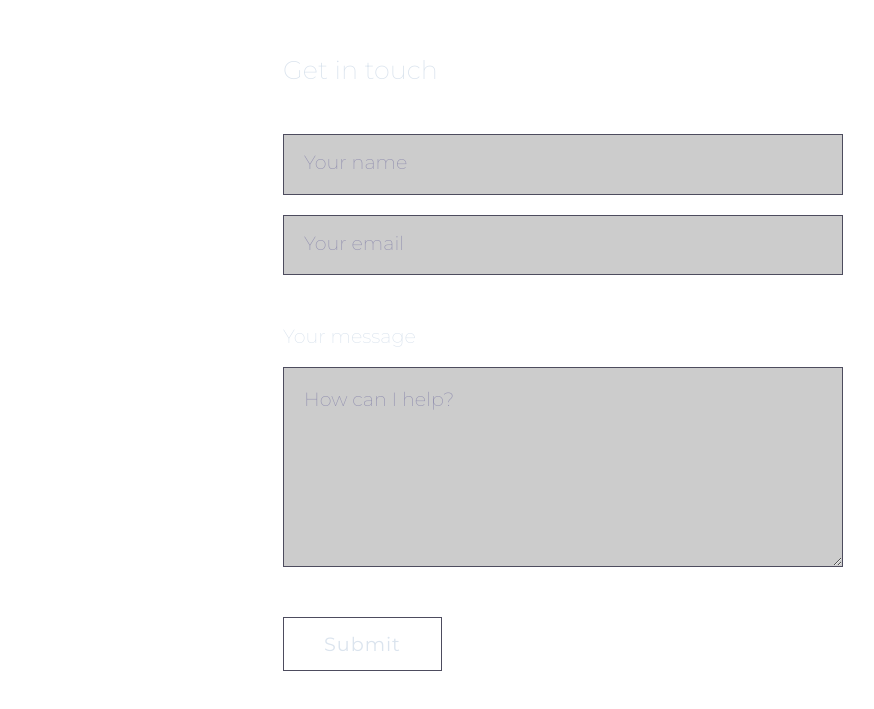
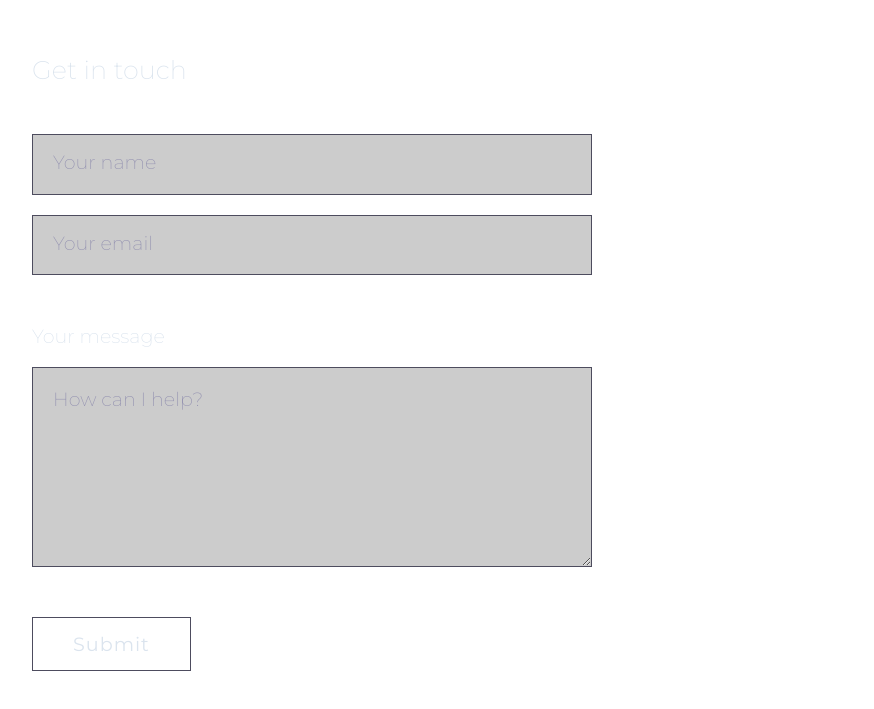
Before and after one commit to taimoorM/personal-portfolio, a plain HTML site: page index.html in a window 1280 px wide. Shown: the part 2787-3496 px from the top of the page, without its empty margins (118-992 px from the left). Drawn offline with nearby package versions, Linux system fonts and the light colour scheme; a web font is replaced by a local one.

Commit message:
added changes to styles.css

```diff
--- a/index.html
+++ b/index.html
@@ -348,7 +348,6 @@
         emailjs.init("pL8SFMP2vhPfXz36W");
       })();
     </script>
-    <script type="text/javascript"></script>
     <script src="/js/main.js"></script>
   </body>
 </html>
--- a/styles/styles.css
+++ b/styles/styles.css
@@ -556,12 +556,6 @@ section {
   background: rgb(121, 121, 121);
 }
 
-.contact {
-  -webkit-box-pack: center;
-      -ms-flex-pack: center;
-          justify-content: center;
-}
-
 @-webkit-keyframes fadeIn {
   0% {
     opacity: 0;
```
